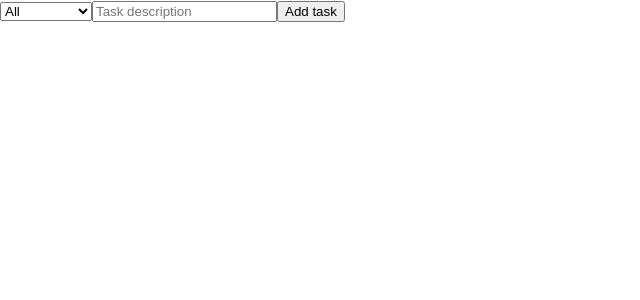
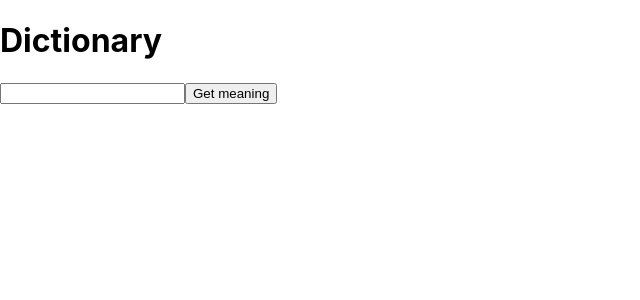
Before and after one commit to speedcuber911/ns-react-course, a React (Create React App) app: page / in a window 1280 px wide. Shown: the top 300 px of the page, without its empty margins (0-640 px from the left). Built offline with nearby package versions, Linux system fonts and the light colour scheme.

Commit message:
dictionary app

```diff
--- a/src/App.js
+++ b/src/App.js
@@ -3,6 +3,7 @@ import Form from "./components/Form";
 import "./App.css";
 import { useState } from "react";
 import Todos from "./components/Todos";
+import Dictionary from "./components/dictionary";
 
 const fruits = ["Apple", "Banana", "Carrot", "Grapes"];
 // React fragment(<> </>) allows you to wrap JSX in one element
@@ -61,9 +62,9 @@ function App() {
           {car.name}
         </button>
       ))} */}
-
       {/* <Form /> */}
-      <Todos />
+      {/* <Todos /> */}
+      <Dictionary/>
     </>
   );
 }
--- a/src/components/Todos.js
+++ b/src/components/Todos.js
@@ -25,15 +25,7 @@ function ToDoItem(props) {
         <input
           type="checkbox"
           checked={props.status}
-          onChange={() => {
-            // handleChange(task.id);
-            props.dispatcher({
-              // Dispatcher, dispactches action and calls the reducer with these actions
-              type: "DONE",
-              id: props.id,
-              lastUpdated: getFormattedDate(),
-            });
-          }}
+          onChange={props.marksAsDone}
         />
         <span style={{ textDecoration: props.status ? "line-through" : "" }}>
           {props.title}
@@ -46,12 +38,7 @@ function ToDoItem(props) {
         )}
       </label>
       <div
-        onClick={() => {
-          props.dispatcher({
-            type: "REMOVE_ITEM",
-            id: props.id,
-          });
-        }}
+        onClick={props.removeItem}
         style={{
           display: "inline-block",
           color: "red",
@@ -72,6 +59,7 @@ function Todos(props) {
     // Always returns a new state. Don't mutate the state
     console.log("Reducer called");
     // Whatever the reducer returns, becomes the new state
+    if (action.type === "ERASE") return [];
     if (action.type === "DONE") {
       return state.map((task) => {
         if (task.id === action.id) {
@@ -130,12 +118,24 @@ function Todos(props) {
         .map((task) => (
           <ToDoItem
             status={task.status}
-            id={task.id}
             key={task.id}
             title={task.title}
-            dispatcher={dispatcher}
             createdAt={task.createdAt}
             lastUpdated={task.lastUpdated}
+            marksAsDone={() => {
+              dispatcher({
+                // Dispatcher, dispactches action and calls the reducer with these actions
+                type: "DONE",
+                id: task.id,
+                lastUpdated: getFormattedDate(),
+              });
+            }}
+            removeItem={() => {
+              dispatcher({
+                type: "REMOVE",
+                id: task.id,
+              });
+            }}
           />
         ))}
       <input
--- /dev/null
+++ b/src/components/dictionary.js
@@ -0,0 +1,36 @@
+import { useState } from "react";
+
+function Definition(props) {
+  console.log(props.definition);
+  return <h4>{props.definition}</h4>;
+}
+
+function Dictionary() {
+  const [word, setWord] = useState("");
+  const [meanings, setMeanings] = useState([]);
+  const getMeanings = () => {
+    fetch(`https://api.dictionaryapi.dev/api/v2/entries/en/${word}`)
+      .then((x) => x.json())
+      .then((x) => {
+        setMeanings(x[0].meanings[0].definitions);
+      });
+  };
+  return (
+    <div>
+      <h1>Dictionary</h1>
+      <input
+        type="text"
+        onChange={(event) => setWord(event.target.value)}
+        value={word}
+      ></input>
+      <button onClick={getMeanings}>Get meaning</button>
+      <ol>
+        {meanings.map(({ definition }) => (
+          <li key={definition}>{<Definition definition={definition} />} </li>
+        ))}
+      </ol>
+    </div>
+  );
+}
+
+export default Dictionary;
```
